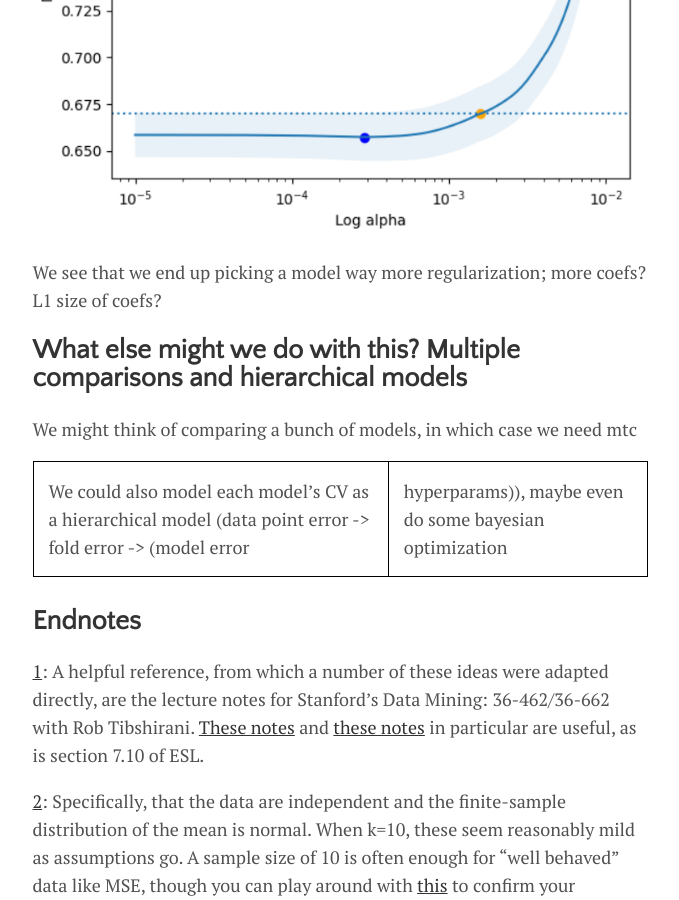
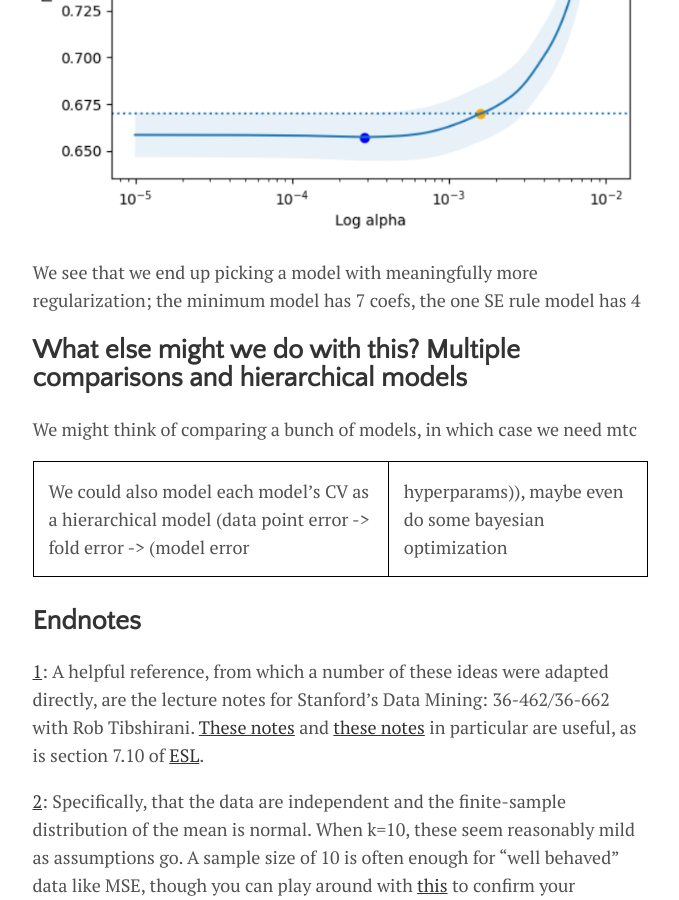
Before and after one commit to lmc2179/lmc2179.github.io, a Jekyll site: the page built from _posts/2020-07-07-cvci.md, in a window 1280 px wide and 900 px high, scrolled down 5400 px. Shown: the whole window, without its empty margins (300-979 px from the left). Built offline with Jekyll 4.4.1, drawn with Linux system fonts in a browser that asks for light colours.

Commit message:
Update 2020-07-07-cvci.md

````diff
--- a/_posts/2020-07-07-cvci.md
+++ b/_posts/2020-07-07-cvci.md
@@ -112,7 +112,7 @@ plt.show()
 ```
 ![plot of cross validation process](https://raw.githubusercontent.com/lmc2179/lmc2179.github.io/master/assets/img/cvci-regplot.png)
 
-We see that we end up picking a model way more regularization; more coefs? L1 size of coefs?
+We see that we end up picking a model with meaningfully more regularization; the minimum model has 7 coefs, the one SE rule model has 4
 
 ## What else might we do with this? Multiple comparisons and hierarchical models
 
@@ -122,7 +122,7 @@ We could also model each model's CV as a hierarchical model (data point error ->
 
 ## Endnotes
 
-<a name="foot1">1</a>: A helpful reference, from which a number of these ideas were adapted directly, are the lecture notes for Stanford's Data Mining: 36-462/36-662 with Rob Tibshirani. [These notes](https://www.stat.cmu.edu/~ryantibs/datamining/lectures/18-val1.pdf) and [these notes](https://www.stat.cmu.edu/~ryantibs/datamining/lectures/19-val2.pdf) in particular are useful, as is section 7.10 of ESL.
+<a name="foot1">1</a>: A helpful reference, from which a number of these ideas were adapted directly, are the lecture notes for Stanford's Data Mining: 36-462/36-662 with Rob Tibshirani. [These notes](https://www.stat.cmu.edu/~ryantibs/datamining/lectures/18-val1.pdf) and [these notes](https://www.stat.cmu.edu/~ryantibs/datamining/lectures/19-val2.pdf) in particular are useful, as is section 7.10 of [ESL](https://web.stanford.edu/~hastie/ElemStatLearn/).
 
 <a name="foot2">2</a>: Specifically, that the data are independent and the finite-sample distribution of the mean is normal. When k=10, these seem reasonably mild as assumptions go. A sample size of 10 is often enough for "well behaved" data like MSE, though you can play around with [this](http://onlinestatbook.com/stat_sim/sampling_dist/) to confirm your intuition. The random splitting might allow us to claim independence, though this becomes a trickier assumption as _k_ gets large. By the time we get to the Leave-one-out case, for example, it should be clear that each datapoint's predictions are highly correlated.
 
````
